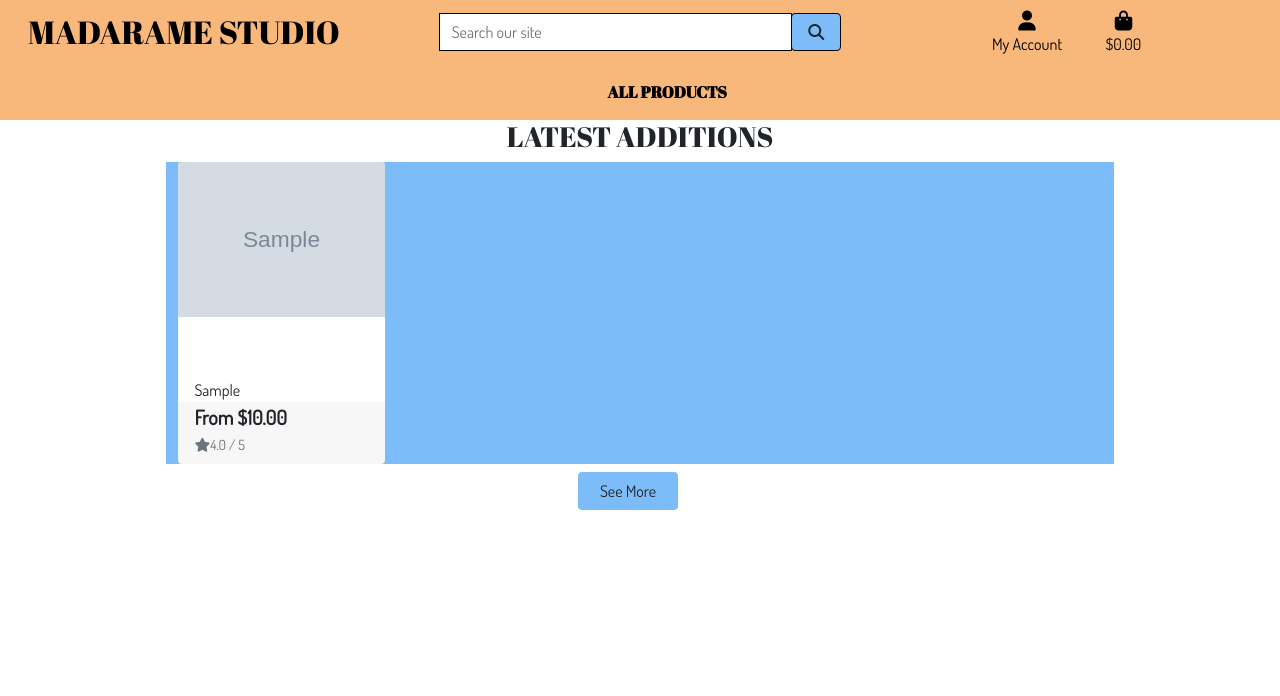
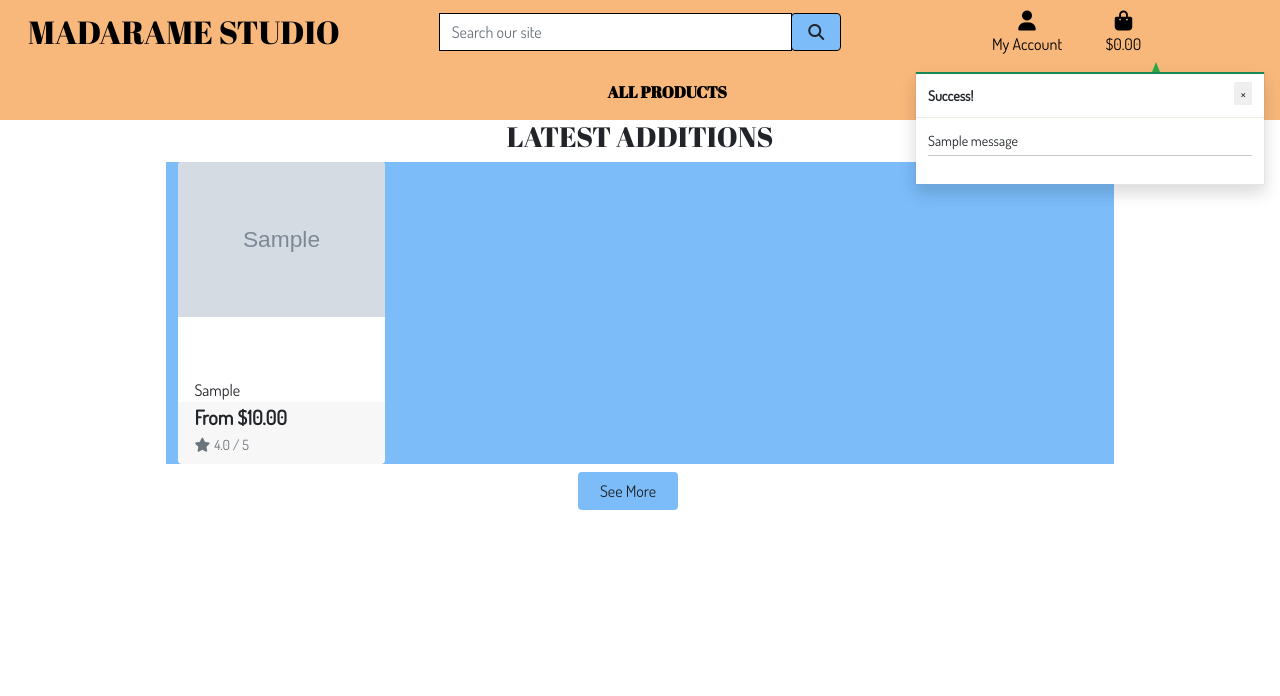
Before and after one commit to Code-Institute-Submissions/lavadax-Madarame-Studio_MayResub, a Django app: page / in a window 1280 px wide. Shown: the top 696 px of the page. Run offline with Django 3.2, Linux system fonts and the light colour scheme; tables that the repository leaves empty hold one stand-in row (values such as "Sample post"); grey boxes marked "Sample" are stand-in pictures; one stand-in notice (Sample message) is shown; parts of the project's set-up code (start-up, migrations or seed data) failed here and were passed over; some libraries are stand-ins or nearby versions.

Commit message:
Add toasts & update margin and padding classes to bootstrap 5 version

```diff
--- a/checkout/templates/checkout/checkout.html
+++ b/checkout/templates/checkout/checkout.html
@@ -76,10 +76,10 @@
                         {{ order_form.county_state | as_crispy_field }}
                         {{ order_form.zip_code | as_crispy_field }}
                         {{ order_form.country | as_crispy_field }}
-                        <div class="form-check form-check-inline float-right mr-0">
+                        <div class="form-check form-check-inline float-right me-0">
 							{% if user.is_authenticated %}
 								<label class="form-check-label" for="id-save-info">Save this delivery information to my profile</label>
-                                <input class="form-check-input ml-2 mr-0" type="checkbox" id="id-save-info" name="save-info" checked>
+                                <input class="form-check-input ms-2 me-0" type="checkbox" id="id-save-info" name="save-info" checked>
 							{% else %}
 								<label class="form-check-label" for="id-save-info">
                                     <a class="text-info" href="{% url 'account_signup' %}">Create an account</a> or
--- a/checkout/templates/checkout/checkout_success.html
+++ b/checkout/templates/checkout/checkout_success.html
@@ -186,7 +186,7 @@
         <div class="row">
 			<div class="col-12 col-lg-7 text-right">
 				<a href="{% url 'products' %}" class="btn btn-second rounded-0 my-2">
-					<span class="icon mr-2">
+					<span class="icon me-2">
 						<i class="fas fa-palette"></i>
 					</span>
 					<span class="text-uppercase">Feel free to look through the rest of our catalog</span>
--- a/home/templates/home/index.html
+++ b/home/templates/home/index.html
@@ -19,7 +19,7 @@
                                 <div class="col">
                                     <p class="lead mb-0 text-left fw-bold">From ${{ product.base_price }}</p>
                                     {% if product.rating %}
-                                        <small class="text-muted"><i class="fas fa-star mr-1"></i>{{ product.rating }} / 5</small>
+                                        <small class="text-muted"><i class="fas fa-star me-1"></i>{{ product.rating }} / 5</small>
                                     {% else %}
                                         <small class="text-muted">No Rating</small>
                                     {% endif %}
--- a/madarame_studio/settings.py
+++ b/madarame_studio/settings.py
@@ -48,6 +48,8 @@ ACCOUNT_SIGNUP_EMAIL_ENTER_TWICE = True
 ACCOUNT_USERNAME_MIN_LENGTH = 3
 LOGIN_URL = '/accounts/login/'
 LOGIN_REDIRECT_URL = '/'
+
+MESSAGE_STORAGE = 'django.contrib.messages.storage.session.SessionStorage'
 
 # Stripe settings
 STANDARD_DELIVERY_PERCENTAGE = 10
--- a/products/templates/products/product_detail.html
+++ b/products/templates/products/product_detail.html
@@ -16,7 +16,7 @@
                 <p class="mb-0">{{ product.artist }}</p>
                 <p class="lead mb-0 text-left fw-bold">${{ product.base_price }}</p>
                 {% if product.rating %}
-                    <small class="text-muted"><i class="fas fa-star mr-1"></i>{{ product.rating }} / 5</small>
+                    <small class="text-muted"><i class="fas fa-star me-1"></i>{{ product.rating }} / 5</small>
                 {% else %}
                     <small class="text-muted">No Rating</small>
                 {% endif %}
--- a/products/templates/products/products.html
+++ b/products/templates/products/products.html
@@ -47,7 +47,7 @@
                                         <div class="col">
                                             <p class="lead mb-0 text-left fw-bold">From ${{ product.base_price }}</p>
                                             {% if product.rating %}
-                                                <small class="text-muted"><i class="fas fa-star mr-1"></i>{{ product.rating }} / 5</small>
+                                                <small class="text-muted"><i class="fas fa-star me-1"></i>{{ product.rating }} / 5</small>
                                             {% else %}
                                                 <small class="text-muted">No Rating</small>
                                             {% endif %}
--- a/static/css/base.css
+++ b/static/css/base.css
@@ -123,6 +123,74 @@ footer {
     cursor: pointer;
 }
 
+/* ------------------------------- bootstrap toasts */
+
+.message-container {
+    position: fixed;
+    top: 72px;
+    right: 15px;
+    z-index: 99999999999;
+}
+
+.custom-toast {
+    overflow: visible;
+}
+
+.toast-capper {
+    height: 2px;
+}
+
+/* from CSS-tricks.com: https://css-tricks.com/snippets/css/css-triangle/ */
+.arrow-up {
+    width: 0;
+    height: 0;
+    border-left: 4px solid transparent;
+    border-right: 4px solid transparent;
+    border-bottom: 10px solid black;
+    position: absolute;
+    top: -10px;
+    right: 34px;
+}
+
+/* Convenience classes - colors copied from Bootstrap */
+.arrow-primary {
+    border-bottom-color: #007bff !important;
+}
+
+.arrow-secondary {
+    border-bottom-color: #6c757d !important;
+}
+
+.arrow-success {
+    border-bottom-color: #28a745 !important;
+}
+
+.arrow-danger {
+    border-bottom-color: #dc3545 !important;
+}
+
+.arrow-warning {
+    border-bottom-color: #ffc107 !important;
+}
+
+.arrow-info {
+    border-bottom-color: #17a2b8 !important;
+}
+
+.arrow-light {
+    border-bottom-color: #f8f9fa !important;
+}
+
+.arrow-dark {
+    border-bottom-color: #343a40 !important;
+}
+
+.basket-notification-wrapper {
+    height: 100px;
+    overflow-x: hidden;
+    overflow-y: auto;
+}
+
 /* -------------------------------- Media Queries */
 
 /* Slightly larger container on xl screens */
@@ -145,4 +213,8 @@ footer {
     .header-container {
         padding-top: 120px;
     }
+
+    .arrow-up {
+        right: 105px;
+    }
 }
--- a/templates/base.html
+++ b/templates/base.html
@@ -35,7 +35,21 @@
     {% include 'includes/main-header.html' %}
 
     {% if messages %}
-      <div class="message-container"></div>
+      <div class="message-container">
+        {% for message in messages %}
+          {% with message.level as level %}
+            {% if level == 40 %}
+              {% include 'includes/toasts/toast_error.html' %}
+            {% elif level == 30 %}
+              {% include 'includes/toasts/toast_warning.html' %}
+            {% elif level == 25 %}
+              {% include 'includes/toasts/toast_success.html' %}
+            {% else %}
+              {% include 'includes/toasts/toast_info.html' %}
+            {% endif %}
+          {% endwith %}
+        {% endfor %}
+      </div>
     {% endif %}
 
     <div class="main-content px-5">
@@ -46,6 +60,9 @@
     {% include 'includes/main-footer.html' %}
 
     {% block postloadjs %}
+    <script type="text/javascript">
+      $('.toast').show();
+    </script>
     {% endblock %}
   </body>
 </html>
--- /dev/null
+++ b/templates/includes/toasts/toast_success.html
@@ -0,0 +1,48 @@
+<div class="toast custom-toast rounded-0 border-top-0" data-autohide="false">
+    <div class="arrow-up arrow-success"></div>
+    <div class="w-100 toast-capper bg-success"></div>
+    <div class="toast-header bg-white text-dark">
+        <strong class="me-auto">Success!</strong>
+        <button type="button" class="ms-2 mb-1 close text-dark border-0" data-bs-dismiss="toast" aria-label="Close">
+            <span aria-hidden="true">&times;</span>
+        </button>
+    </div>
+    <div class="toast-body bg-white">
+        <div class="row">
+            <div class="col">
+                {{ message }}
+                <hr class="mt-1 mb-3">
+            </div>
+        </div>
+        {% if grand_total %}
+            <p class="header-font bg-white text-black py-1">Your Basket ({{ product_count }})</p>
+            <div class="basket-notification-wrapper">
+                {% for item in basket_items %}
+                    <div class="row">
+                        <div class="col-3 my-1">
+                            <img class="w-100" src="{{ item.product.image.url }}">
+                        </div>
+                        <div class="col-9">
+                            <p class="my-0 small">Size: {{ item.size|upper }}</p>
+                            <p class="my-0 small text-muted">Qty: {{ item.quantity }}</p>
+                        </div>
+                    </div>
+                {% endfor %}
+            </div>
+            <div class="row">
+                <div class="col">
+                    <strong><p class="mt-3 mb-1 text-black">
+                        Total (Exc. delivery):
+                        <span class="float-right">${{ total|floatformat:2 }}</span>
+                    </p></strong>
+                    <a href="{% url 'view_basket' %}" class="btn btn-second btn-block rounded-0">
+                        <span class="text-uppercase">Go To Secure Checkout</span>
+                        <span class="icon">
+                            <i class="fas fa-lock"></i>
+                        </span>
+                    </a>
+                </div>
+            </div>
+        {% endif %}
+    </div>
+</div>
```
Also changed, not shown: checkout/models.py (+7 -7 lines), templates/includes/toasts/toast_error.html (added, +13 -0 lines), templates/includes/toasts/toast_info.html (added, +13 -0 lines), templates/includes/toasts/toast_warning.html (added, +13 -0 lines).
